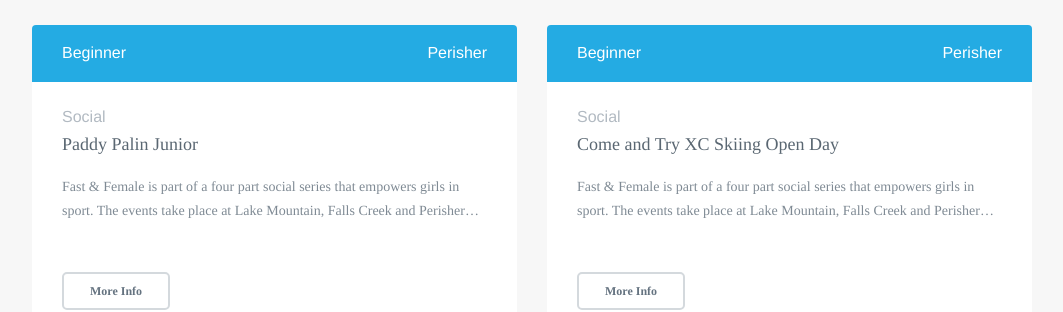
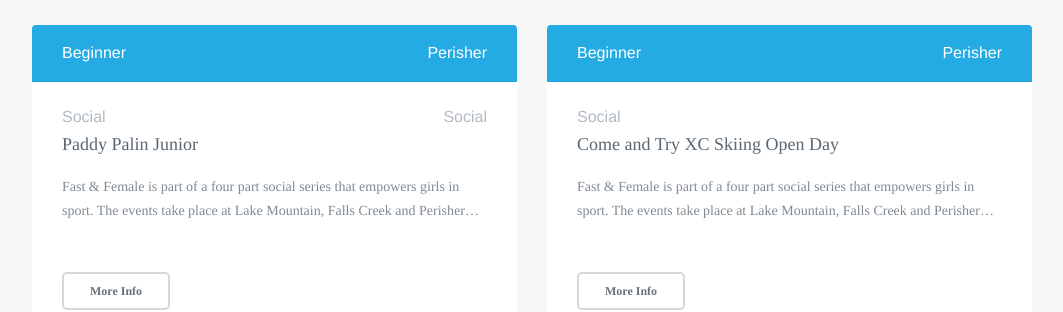
Before and after one commit to robcatto/robcatto.github.io, a Jekyll site: the page built from events/index.html, in a window 1280 px wide and 900 px high, scrolled down 427 px. Shown: the part 151-463 px from the top of the window, without its empty margins (108-1171 px from the left). Built offline with Jekyll 4.4.1, drawn with Linux system fonts in a browser that asks for light colours; some web fonts are replaced; Markdown is read by kramdown in place of the engine named in the settings.

Commit message:
Update index.html

```diff
--- a/events/index.html
+++ b/events/index.html
@@ -307,6 +307,7 @@ layout: default
     </div>
 
     <strong>Social</strong>
+    <strong style="position: absolute; right: 30px; top: 87px;">Social</strong>
     <h3>Paddy Palin Junior</h3>
     <p class="description">
        Fast & Female is part of a four part social series that empowers girls in sport. The events take place at Lake Mountain, Falls Creek and Perisher Blue. All ages are welcome to participate.
```
